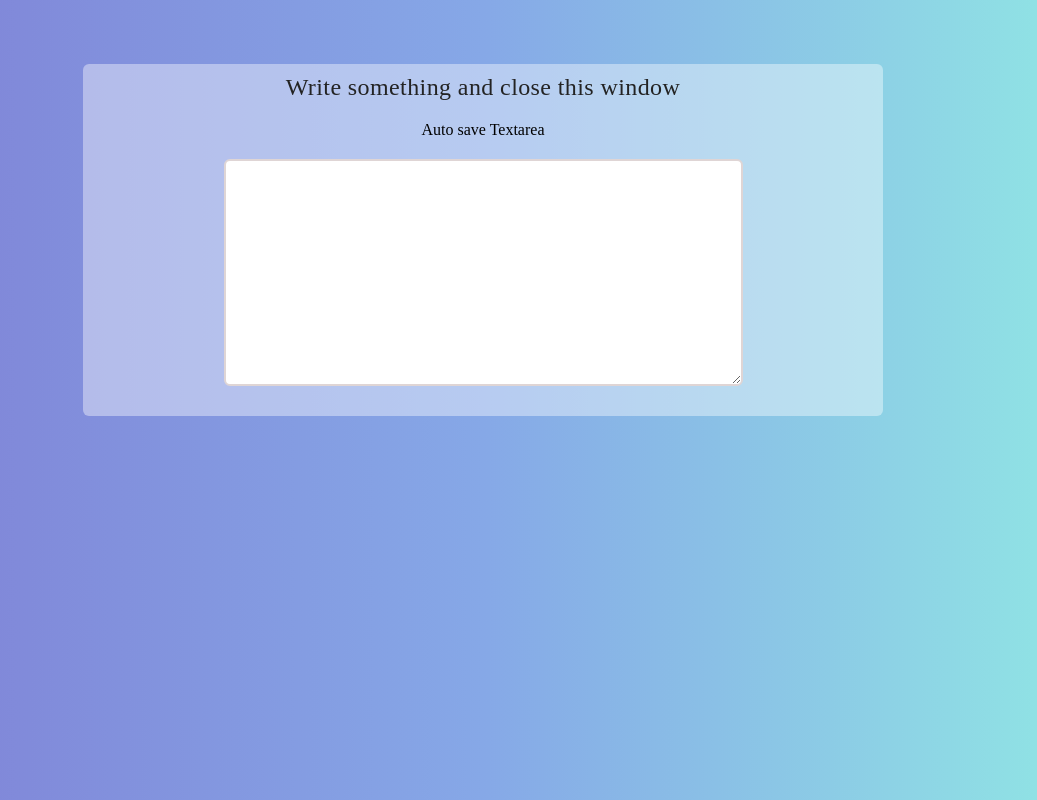
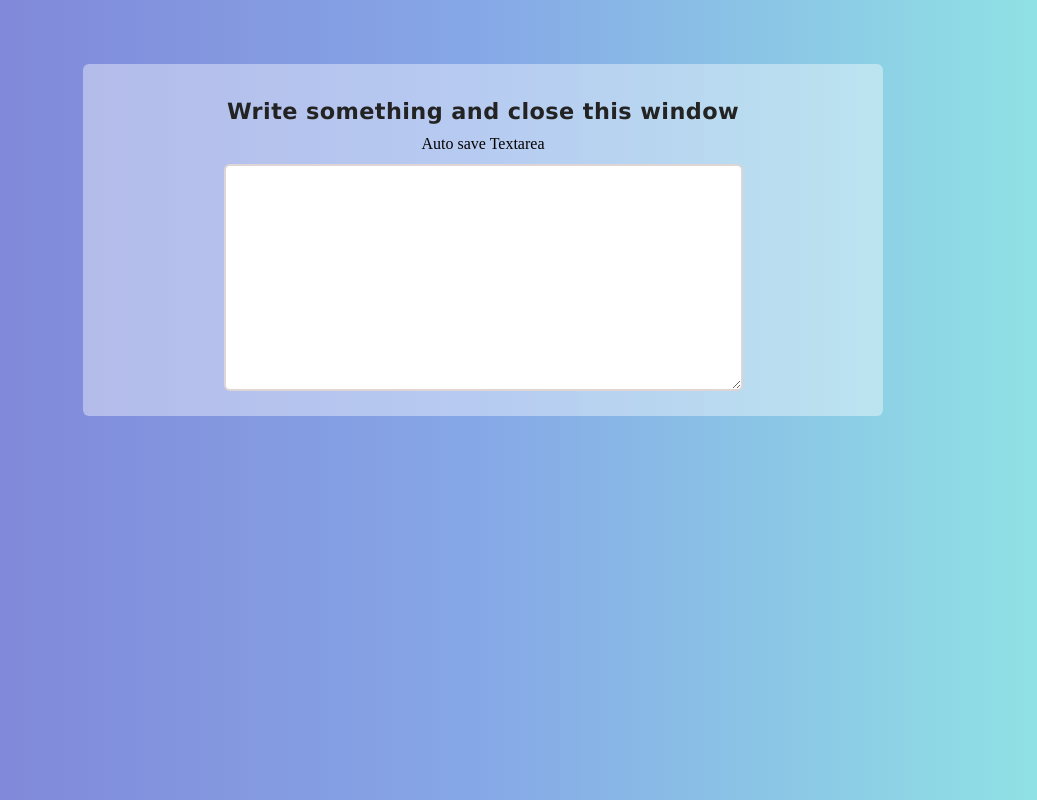
Before and after one commit to abhijeet-maity/LocalStorage-demo, a plain HTML site: page index.html in a window 1280 px wide. Shown: the whole page, without its empty margins (157-1194 px from the left). Drawn offline with Linux system fonts and the light colour scheme.

Commit message:
style change

```diff
--- a/style.css
+++ b/style.css
@@ -7,9 +7,12 @@ body {
     background: linear-gradient(to right, #7f7fd5, #86a8e7, #91eae4);
 }
 h2 {
+    margin-top: 1.8rem;
+    font-size: 1.4rem;
+    font-family: Verdana, Geneva, Tahoma, sans-serif;
     letter-spacing: 0.4px;
     color: #232323;
-    font-weight: 500;
+    font-weight: 600;
 }
 textarea{
     max-width: 45em;
```
